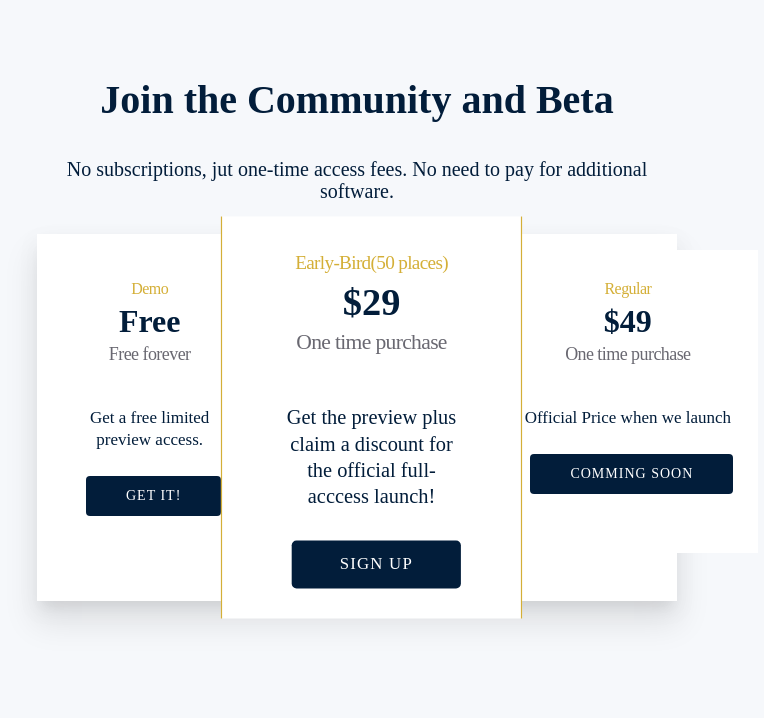
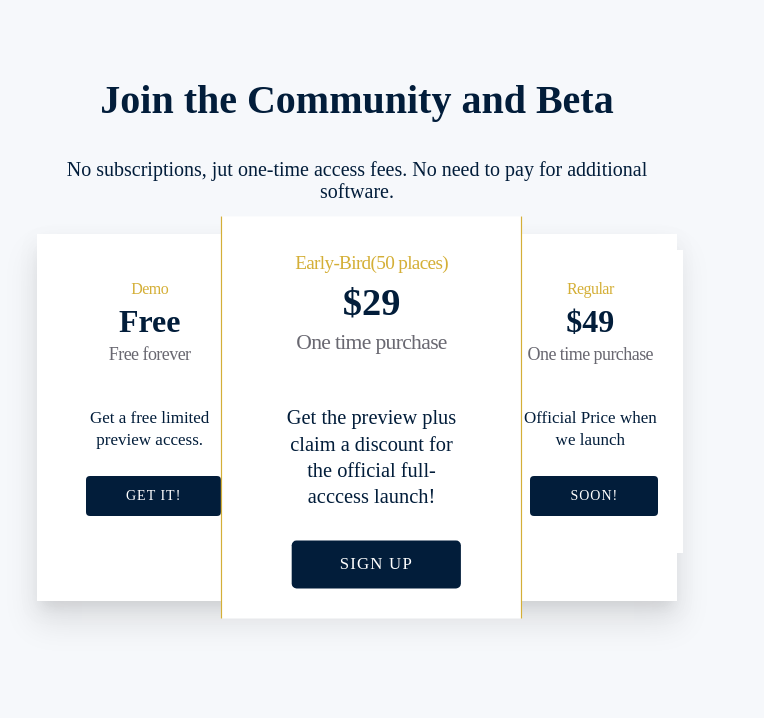
Before and after one commit to doberman1551/devos, a Gatsby site: page / in a window 1280 px wide. Shown: the part 2303-3021 px from the top of the page, without its empty margins (283-1047 px from the left). Built offline with nearby package versions, Linux system fonts and the light colour scheme; Gatsby itself is replaced by a stand-in of ours.

Commit message:
fix pricing fe bug

```diff
--- a/src/components/Price.js
+++ b/src/components/Price.js
@@ -40,7 +40,7 @@ export const Price = () => {
 
         <p> Official Price when we launch</p>
 
-        <Button>Comming Soon</Button>
+        <Button> Soon!</Button>
         </PricingPlan>
 
 
```
